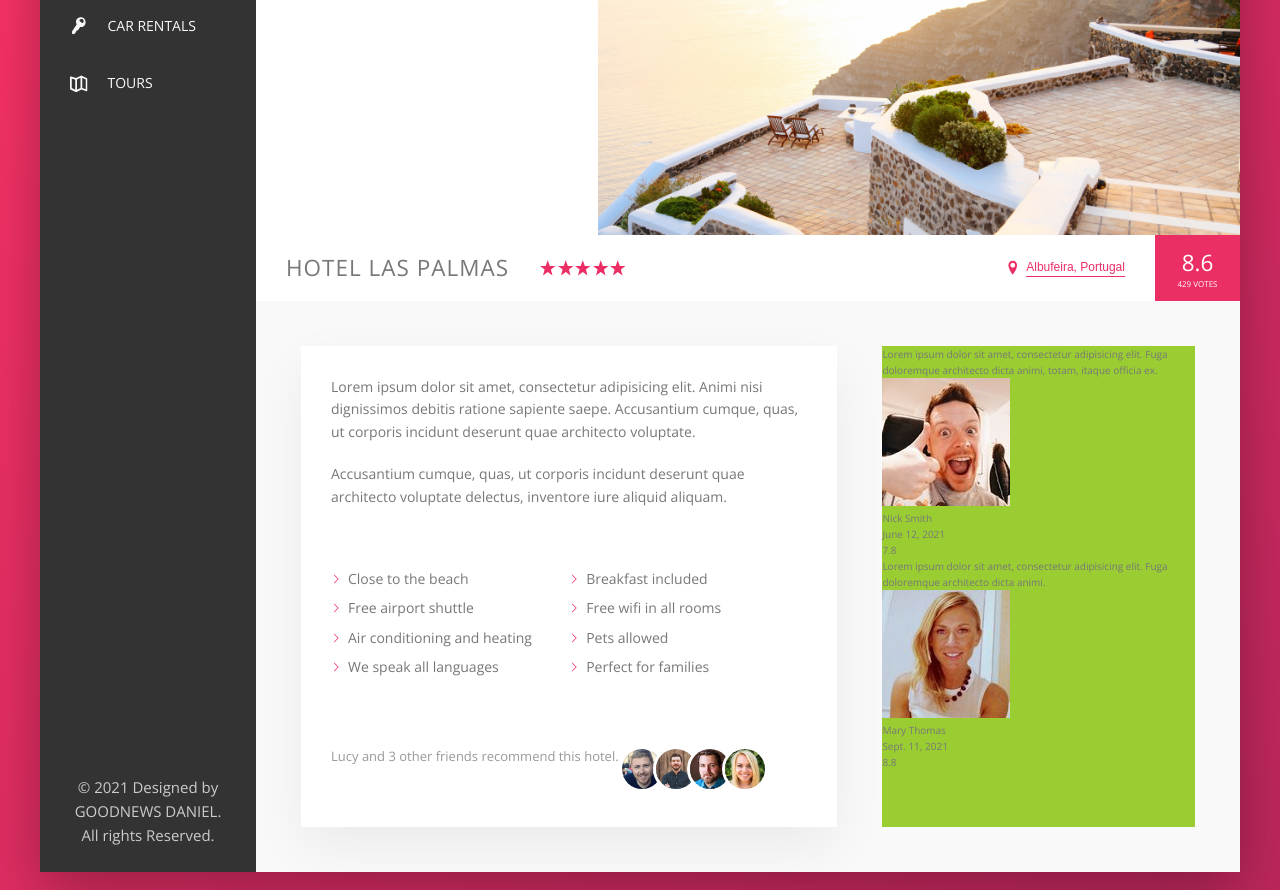
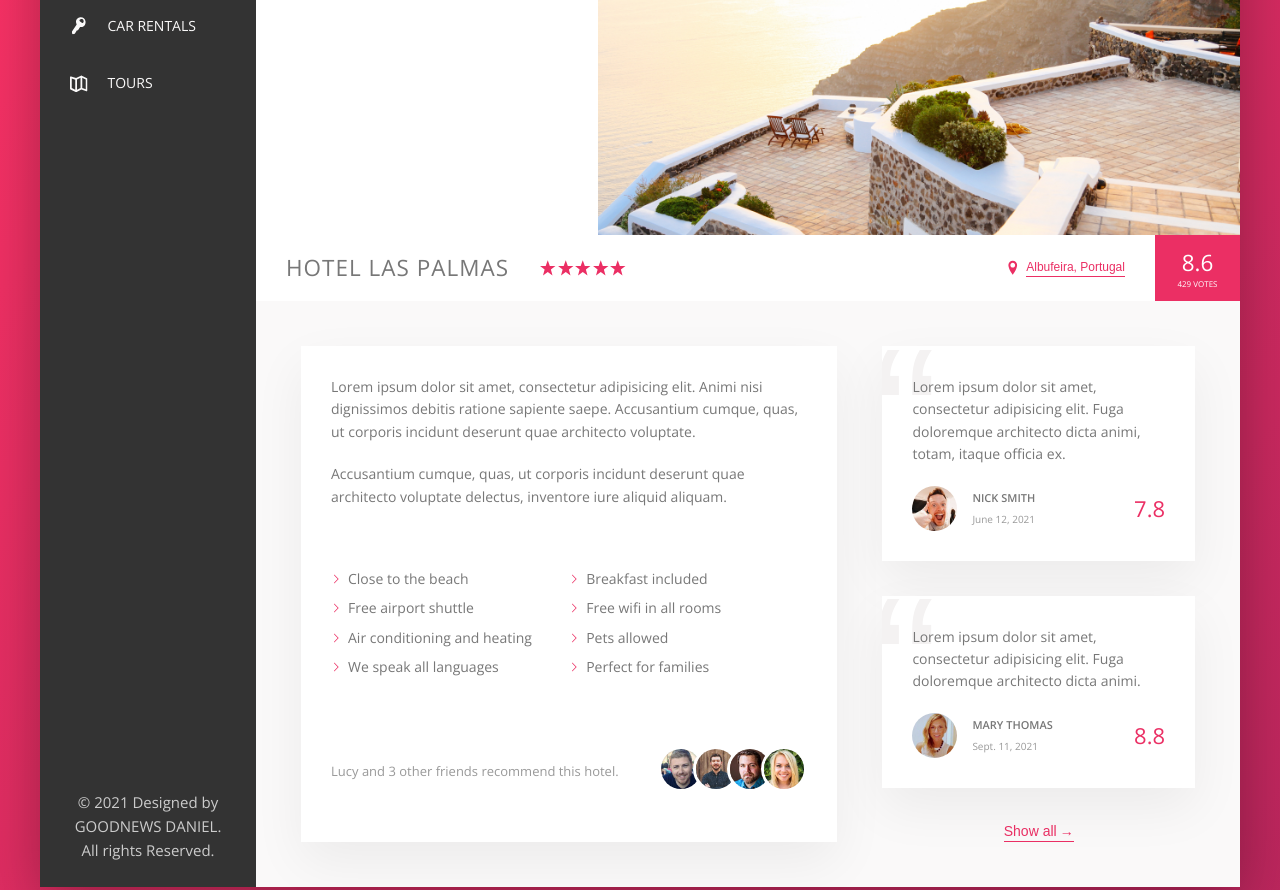
Before and after one commit to goodnewsdaniel/Trillo_App, a website: page index.html in a window 1280 px wide. Shown: the part 300-1190 px from the top of the page. Drawn offline with nearby package versions, Linux system fonts and the light colour scheme.

Commit message:
Updates layout.scss, and components.scss, and index.html

```diff
--- a/index.html
+++ b/index.html
@@ -230,6 +230,7 @@
                                 </figcaption>
                             </figure>
 
+                            <!-- Review Two -->
                             <figure class="review">
                                 <blockquote class="review__text">
                                     Lorem ipsum dolor sit amet, consectetur adipisicing elit. Fuga doloremque architecto dicta animi.
@@ -243,6 +244,9 @@
                                         <div class="review__rating">8.8</div>
                                 </figcaption>
                             </figure>
+
+                            <!-- SHow All button -->
+                            <button class="btn-inline">Show all<span>&rarr;</span></button>
                         </div>
                         <!-- End of Review -->
 
--- a/sass/_components.scss
+++ b/sass/_components.scss
@@ -323,8 +323,17 @@
   cursor: pointer;
   transition: all 0.2s;
 
+  & span {
+    margin-left: 3px;
+    transition: margin-left 0.2s;
+  }
+
   &:hover {
     color: var(--color-grey-dark-1);
+
+    span {
+      margin-left: 8px;
+    }
   }
 
   &:focus {
@@ -408,9 +417,6 @@
     margin-right: auto;
   }
 
-  &__friends {
-  }
-
   &__photo {
     box-sizing: content-box;
     height: 4rem;
@@ -424,3 +430,67 @@
     }
   }
 }
+
+////////////////////////////////////
+///// REVIEWS
+
+.review {
+  background-color: #fff;
+  box-shadow: var(--shadow-light);
+  padding: 3rem;
+  margin-bottom: 3.5rem;
+  position: relative;
+  overflow: hidden;
+
+  &__user {
+    display: flex;
+    align-items: center;
+  }
+
+  &__text {
+    margin-bottom: 2rem;
+    z-index: 10;
+    position: relative;
+  }
+
+  &__photo {
+    height: 4.5rem;
+    width: 4.5rem;
+    border-radius: 50%;
+    margin-right: 1.5rem;
+  }
+
+  &__user-box {
+    margin-right: auto;
+  }
+
+  &__user-name {
+    font-size: 1.1rem;
+    text-transform: uppercase;
+    font-weight: 600;
+    margin-bottom: 0.4rem;
+  }
+
+  &__user-date {
+    font-size: 1rem;
+    color: var(--color-grey-dark-3);
+  }
+
+  &__rating {
+    color: var(--color-primary);
+    font-size: 2.2rem;
+    font-weight: 300;
+  }
+
+  &::before {
+    content: "\201C";
+    position: absolute;
+    top: -2.75rem;
+    left: -1rem;
+    line-height: 1;
+    font-size: 20rem;
+    color: var(--color-grey-light-2);
+    font-family: sans-serif;
+    z-index: 1;
+  }
+}
--- a/sass/_layout.scss
+++ b/sass/_layout.scss
@@ -41,10 +41,10 @@
   padding: 4.5rem;
   background-color: var(--color-grey-light-1);
   border-bottom: var(--line);
+  font-size: 1.4rem;
 }
 
 .description {
-  font-size: 1.4rem;
   background-color: #fff;
   box-shadow: var(--shadow-light);
   flex: 0 0 60%;
@@ -53,6 +53,9 @@
 }
 
 .user-reviews {
-  background-color: yellowgreen;
   flex: 1;
+
+  display: flex;
+  flex-direction: column;
+  align-items: center;
 }
```
Also changed, not shown: css/style.comp.css, css/style.css.
